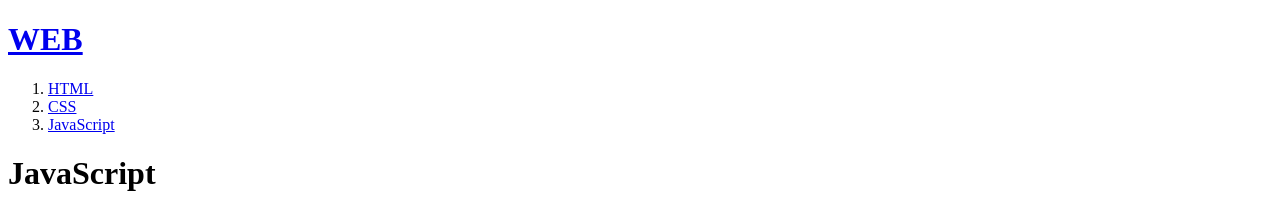
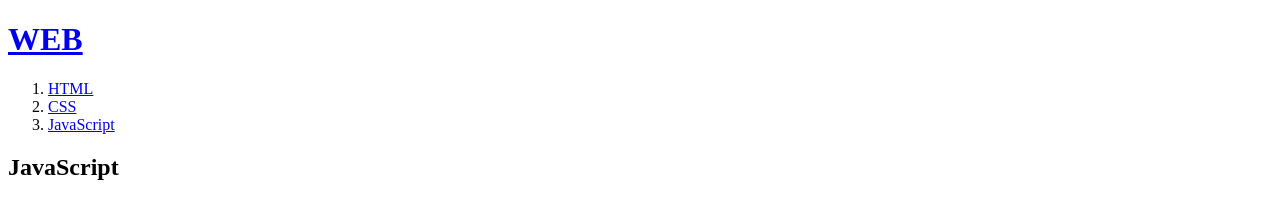
Before and after one commit to nyk01/my_first_web_site, a plain HTML site: page 3.html in a window 1280 px wide. Shown: the top 198 px of the page. Drawn offline with Linux system fonts and the light colour scheme.

Commit message:
Update 3.html

```diff
--- a/3.html
+++ b/3.html
@@ -13,7 +13,7 @@
     <li><a href="3.html">JavaScript</a></li>  <!--3.html-->
   </ol>
 
-  <h1>JavaScript</h1>
+  <h2>JavaScript</h2>
   <img src="javascript.jpg" alt="css.jpg" width="400" height="300">
   <p style="margin-top:40px">JavaScript (/ˈdʒɑːvəskrɪpt/),[10] often abbreviated to JS, is a programming language that is one of the core technologies of the World Wide Web, alongside HTML and CSS.[11] As of 2022, 98% of websites use JavaScript on the client side for webpage behavior,[12] often incorporating third-party libraries.[13] All major web browsers have a dedicated JavaScript engine to execute the code on users' devices.</p>
   <p style="margin-top:40px">JavaScript is a high-level, often just-in-time compiled language that conforms to the ECMAScript standard.[14] It has dynamic typing, prototype-based object-orientation, and first-class functions. It is multi-paradigm, supporting event-driven, functional, and imperative programming styles. It has application programming interfaces (APIs) for working with text, dates, regular expressions, standard data structures, and the Document Object Model (DOM).</p>
```
